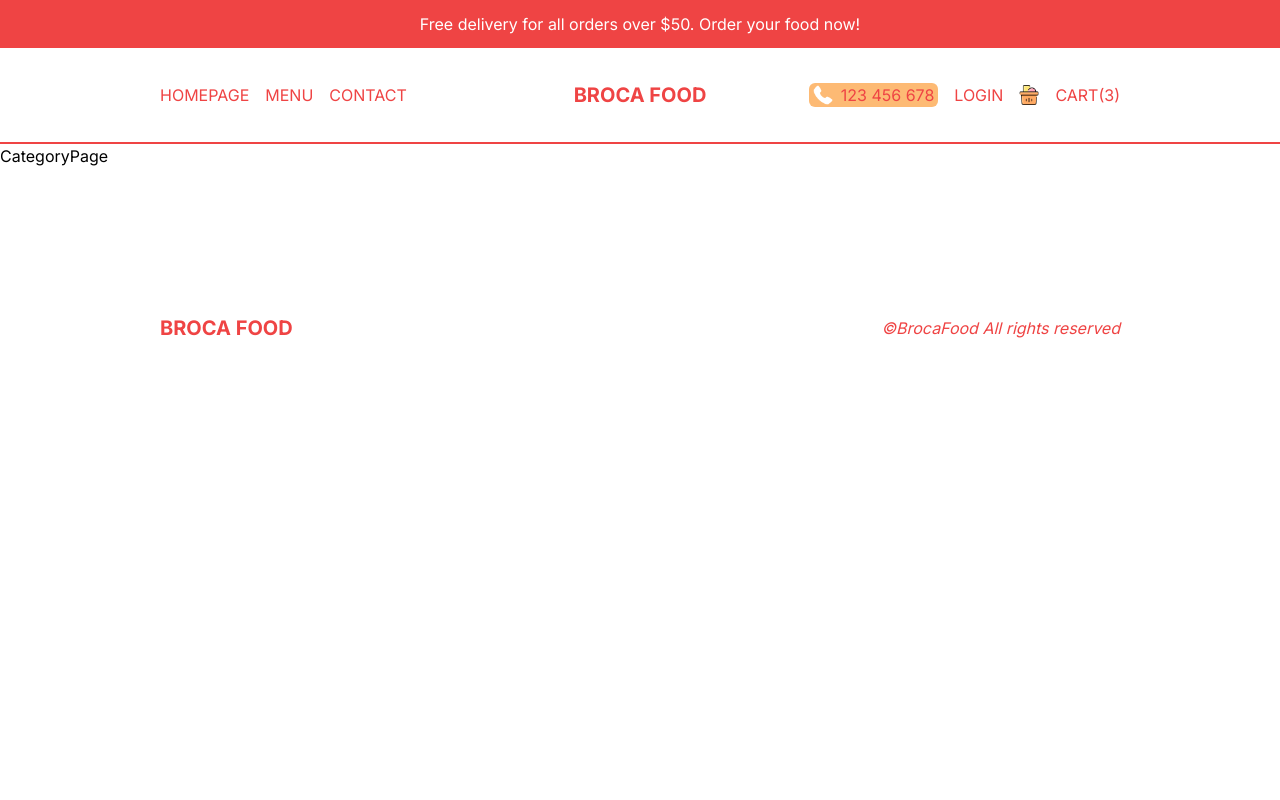
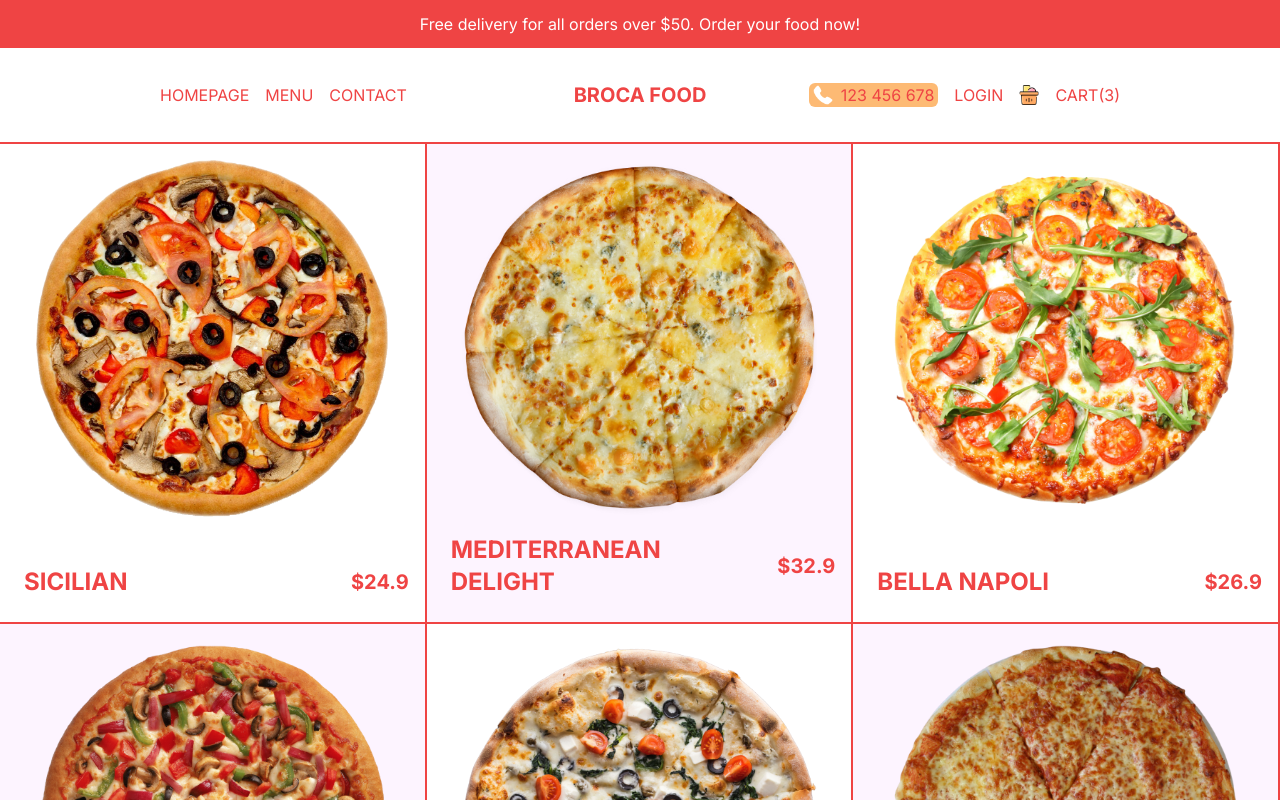
Before and after one commit to pedrowilliamsantos/restaurante, a Next.js app: page /menu/1 in a window 1280 px wide. Shown: the top 800 px of the page. Built offline with nearby package versions, Linux system fonts and the light colour scheme.

Commit message:
categoryPage and MenuPage

```diff
--- a/src/app/menu/[category]/page.tsx
+++ b/src/app/menu/[category]/page.tsx
@@ -1,9 +1,31 @@
+import { pizzas } from '@/data'
+import Image from 'next/image'
+import Link from 'next/link'
 import React from 'react'
 
 const CategoryPage = () => {
-  return (
-    <div>CategoryPage</div>
-  )
+    return (
+        <div className='flex flex-wrap  text-red-500'>
+            {pizzas.map((item) => (
+                <Link className='w-full h-[60vh] border-r-2 border-b-2 border-red-500 sm:w-1/2 lg:w-1/3 p-4 flex flex-col justify-between group even:bg-fuchsia-50' href={`/product/${item.id}`} key={item.id}>
+                    {/* image container */}
+                    {item.img && (
+                        <div className='relative h-[80%]'>
+                            <Image src={item.img} alt="" fill className='object-contain'/>
+                        </div>
+                    )}
+
+                    {/* text container  */}
+
+                    <div className='flex items-center justify-between font-bold '>
+                        <h1 className='text-2xl uppercase p-2'>{item.title}</h1>
+                        <h2 className='group-hover:hidden text-xl'>${item.price}</h2>
+                        <button className='hidden group-hover:block uppercase bg-red-500 text-white p-2 rounded-md'>Add to Cart</button>
+                    </div>
+                </Link>
+            ))}
+        </div>
+    )
 }
 
 export default CategoryPage
--- a/src/app/menu/page.tsx
+++ b/src/app/menu/page.tsx
@@ -1,9 +1,24 @@
+import Link from 'next/link'
 import React from 'react'
+import { menu } from '@/data'
 
 const MenuPage = () => {
-  return (
-    <div>MenuPage</div>
-  )
+    return (
+        <div className='p-4 lg:px-20 xl:px-40 h-[calc(100vh-6rem)] md:h-[calc(100vh-9rem)] flex flex-col md:flex-row items-center'>
+            {menu.map((category) => (
+                <Link href={`/menu/${category.slug}`}
+                    key={category.id}
+                    className='w-full h-1/3 bg-cover p-8 md:h-1/2'
+                    style={{ backgroundImage: `url(${category.img})` }}>
+                    <div className={`text-${category.color} w-1/2`}>
+                        <h1 className='uppercase font-bold text-3xl'>{category.title}</h1>
+                        <p className='text-sm my-8'>{category.desc}</p>
+                        <button className={`hidden 2xl:block bg-black text-white py-2 px-4 rounded-md`}>Explore</button>
+                    </div>
+                </Link>
+            ))}
+        </div>
+    )
 }
 
 export default MenuPage
--- a/src/components/CountDown.tsx
+++ b/src/components/CountDown.tsx
@@ -2,7 +2,7 @@
 import React from 'react'
 import Countdown from 'react-countdown'
 
-const endingDate = new Date("2024-01-16")
+const endingDate = new Date("2024-01-26")
 
 const CountDown = () => {
   return (
```
